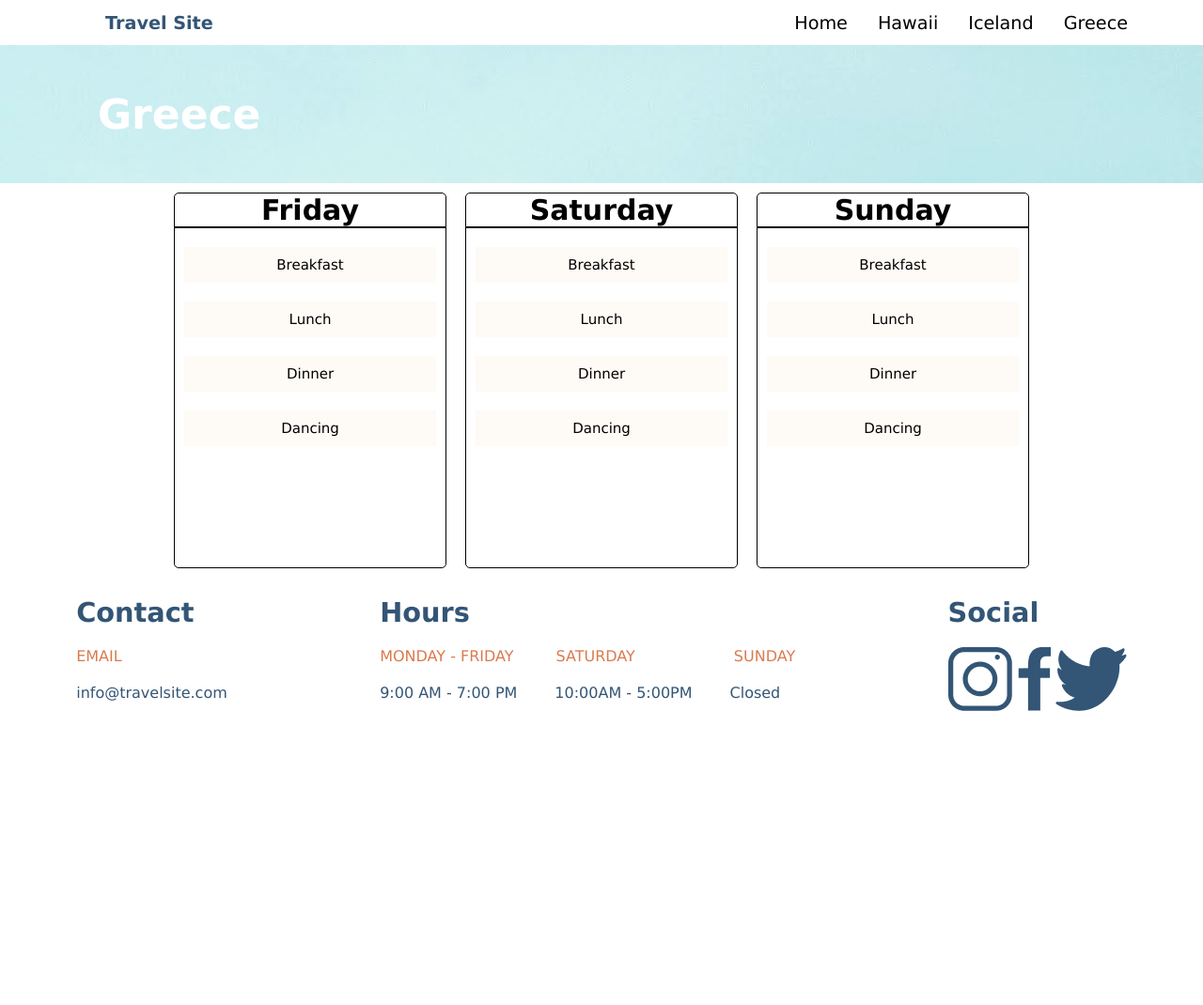
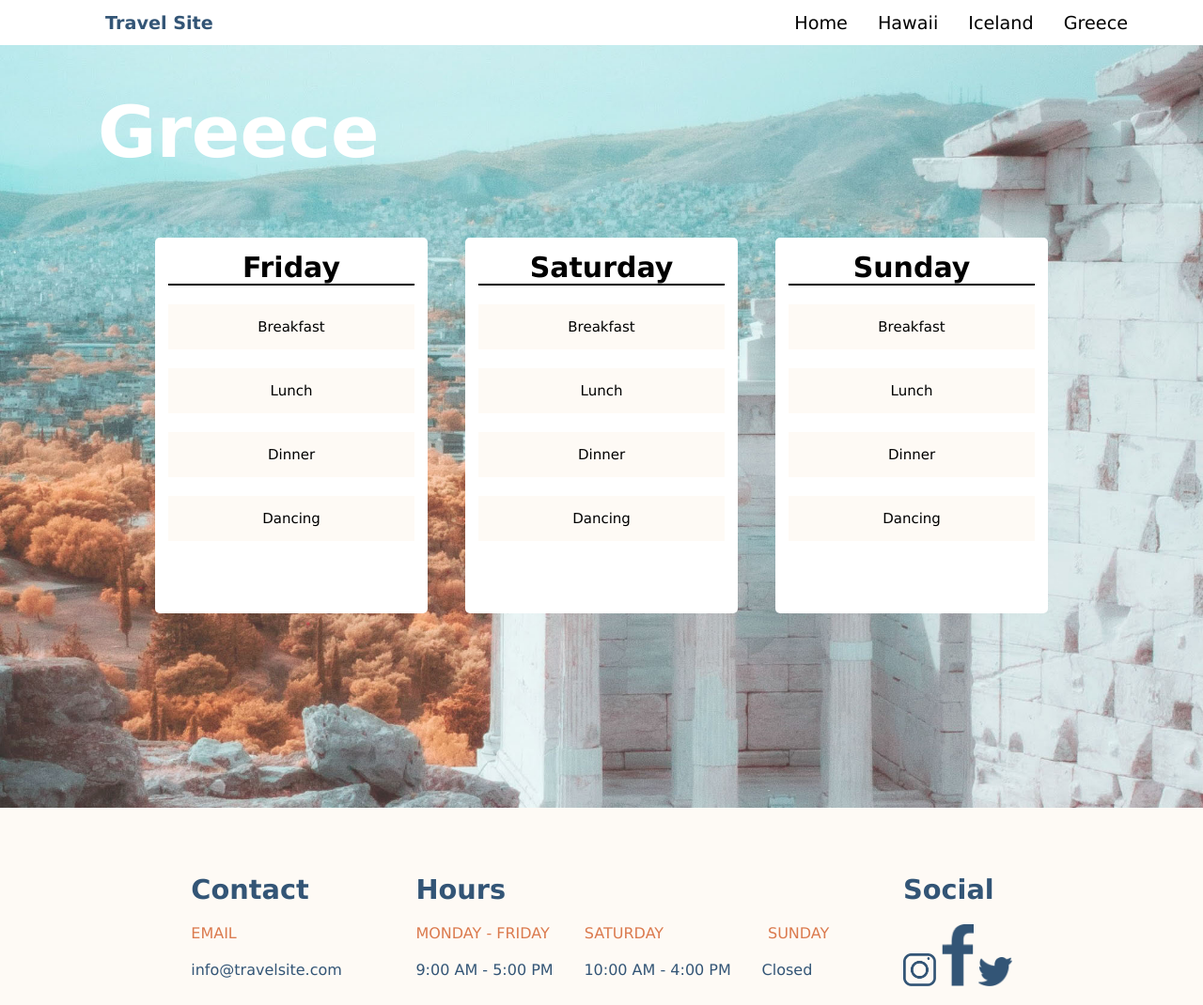
Before and after one commit to Jahad-Mohamed/jahad-mohamed-travelsite, a plain HTML site: page pages/greece.html in a window 1280 px wide. Shown: the whole page at 94% size. Before the commit the page ends 800 px from the top, so only its background shows below. Drawn offline with Linux system fonts and the light colour scheme.

Commit message:
detailing for greece page, before copy to others

```diff
--- a/css/destinations.css
+++ b/css/destinations.css
@@ -74,31 +74,54 @@ a {
 
 /* main section*/
 
-.main__section {
-  background-image: url(../assets/Images/greece.jpg);
-  background-repeat: no-repeat;
-}
-
 .main__title {
   color: white;
   padding: 3rem 6.5rem;
-  font-size: 2.75rem;
+  font-size: 4.75rem;
+}
+
+.main__section-greece {
+  background-image: url("../assets/images/greece.jpg");
+  background-size: 100%;
+  background-repeat: no-repeat;
+  background-attachment: fixed;
+  background-position: center;
+  padding-bottom: 11.688rem;
+}
+
+.main__section-hawaii {
+  background-image: url("../assets/images/hawaii.jpg");
+  background-size: 100%;
+  background-repeat: no-repeat;
+  background-attachment: fixed;
+  background-position: center;
+  padding-bottom: 11.688rem;
+}
+
+.main__section-iceland {
+  background-image: url("../assets/images/hawaii.jpg");
+  background-size: 100%;
+  background-repeat: no-repeat;
+  background-attachment: fixed;
+  background-position: center;
+  padding-bottom: 11.688rem;
 }
 
 /* Card container*/
 
 .card__container {
   display: flex;
-  background-color: white;
+
   justify-content: center;
 }
 
 .card {
-  border: 1px solid black;
-  border-radius: 5px;
-  margin: 10px;
-  width: 290px;
-  height: 400px;
+  border-radius: 0.313rem;
+  margin: 1.25rem;
+  width: 18.125rem;
+  height: 25rem;
+  background-color: white;
+  padding: 0.875rem;
 }
 .card__title {
   font-weight: bold;
@@ -106,51 +129,54 @@ a {
   border-bottom: 2px solid black;
   left: 5%;
   right: 5%;
-  font-size: 30px;
+  font-size: 1.875rem;
 }
 
 .card_text {
   background-color: #fefaf5;
-  margin: 10px;
   text-align: center;
-  font-size: 15px;
+  font-size: 0.938rem;
   font-weight: 400;
-  padding: 10px;
-  margin-top: 20px;
+  padding: 0.938rem;
+  margin-top: 1.25rem;
 }
 
 /* FOOTER */
 
+.footer {
+  background-color: #fefaf5;
+  padding: 3.125rem 10.25rem;
+}
+
 .footer__subtitle {
-  font-size: 1.6;
   color: #db7a4e;
 }
 
 .footer__subtitle-days {
   color: #db7a4e;
-  margin-right: 45px;
+  margin-right: 2.313rem;
 }
 
 .footer__subtitle-saturday {
   color: #db7a4e;
-  margin-right: 105px;
+  margin-right: 6.93rem;
 }
 
 .footer__text-times {
   color: #335576;
-  margin-right: 40px;
+  margin-right: 2.05rem;
 }
 
 .footer__subtitle {
-  padding-bottom: 20px;
+  padding-bottom: 1.25rem;
 }
 
 .footer__title {
   font-size: 1.8rem;
   font-weight: bold;
   color: #335576;
-  padding-top: 20px;
-  padding-bottom: 20px;
+  padding-top: 1.25rem;
+  padding-bottom: 1.25rem;
 }
 
 .footer__text {
@@ -168,3 +194,8 @@ a {
   display: flex;
   justify-content: space-around;
 }
+
+.icon {
+  min-width: 1rem;
+  max-width: 2.2rem;
+}
--- a/pages/greece.html
+++ b/pages/greece.html
@@ -29,7 +29,7 @@
         </ul>
       </nav>
     </header>
-    <main class="main__section">
+    <main class="main__section-greece">
       <h1 class="main__title">Greece</h1>
       <section class="card__container">
         <div class="card">
@@ -55,7 +55,8 @@
         </div>
       </section>
     </main>
-    <footer class="footer__section">
+    <footer class="footer">
+      <section class="footer__section">
         <section class="footer__contact">
           <div class="footer__title">Contact</div>
           <div class="footer__subtitle">EMAIL</div>
@@ -69,8 +70,8 @@
             <div class="footer__subtitle">SUNDAY</div>
           </div>
           <div class="footer__hours">
-          <div class="footer__text-times">9:00 AM - 7:00 PM</div>
-          <div class="footer__text-times">10:00AM - 5:00PM</div>
+            <div class="footer__text-times">9:00 AM - 5:00 PM</div>
+            <div class="footer__text-times">10:00 AM - 4:00 PM</div>
             <div class="footer__text">Closed</div>
           </div>
         </section>
@@ -95,6 +96,7 @@
               alt="twitter"
           /></a>
         </section>
+      </section>
     </footer>
   </body>
 </html>
```
Lines whose indentation alone changed are shown as unchanged.
